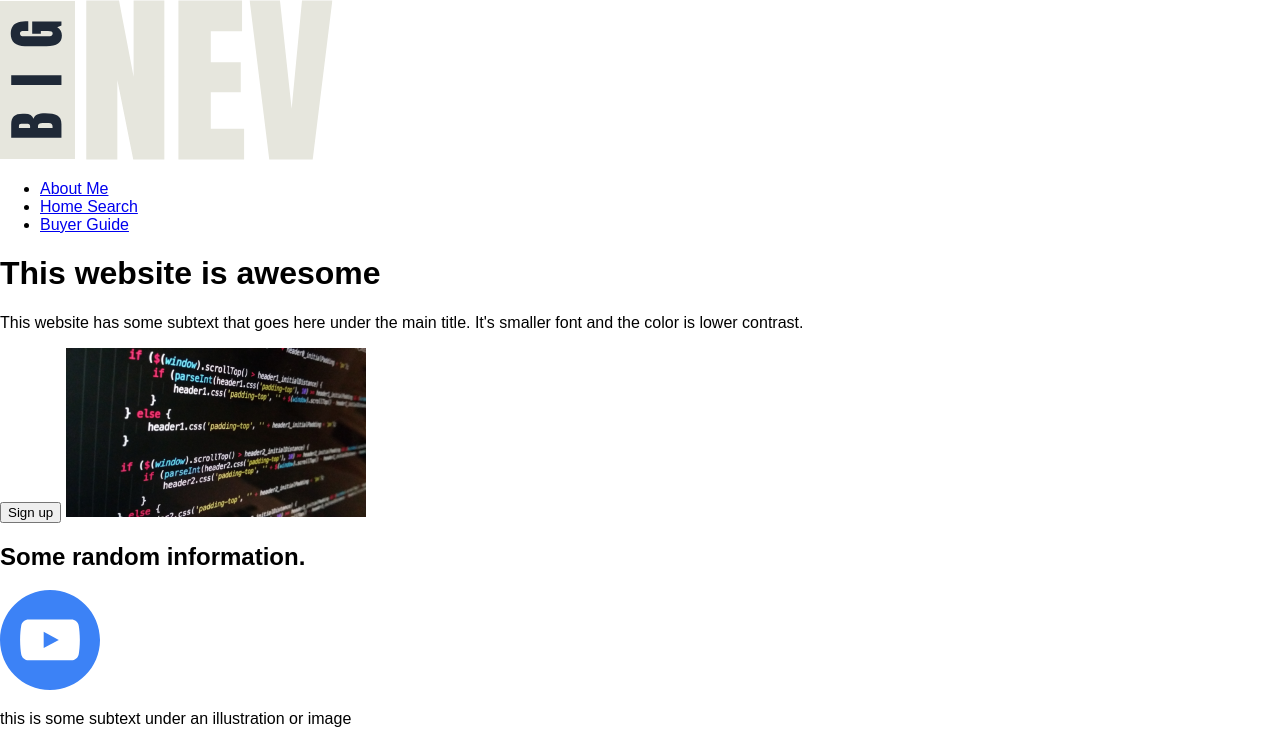
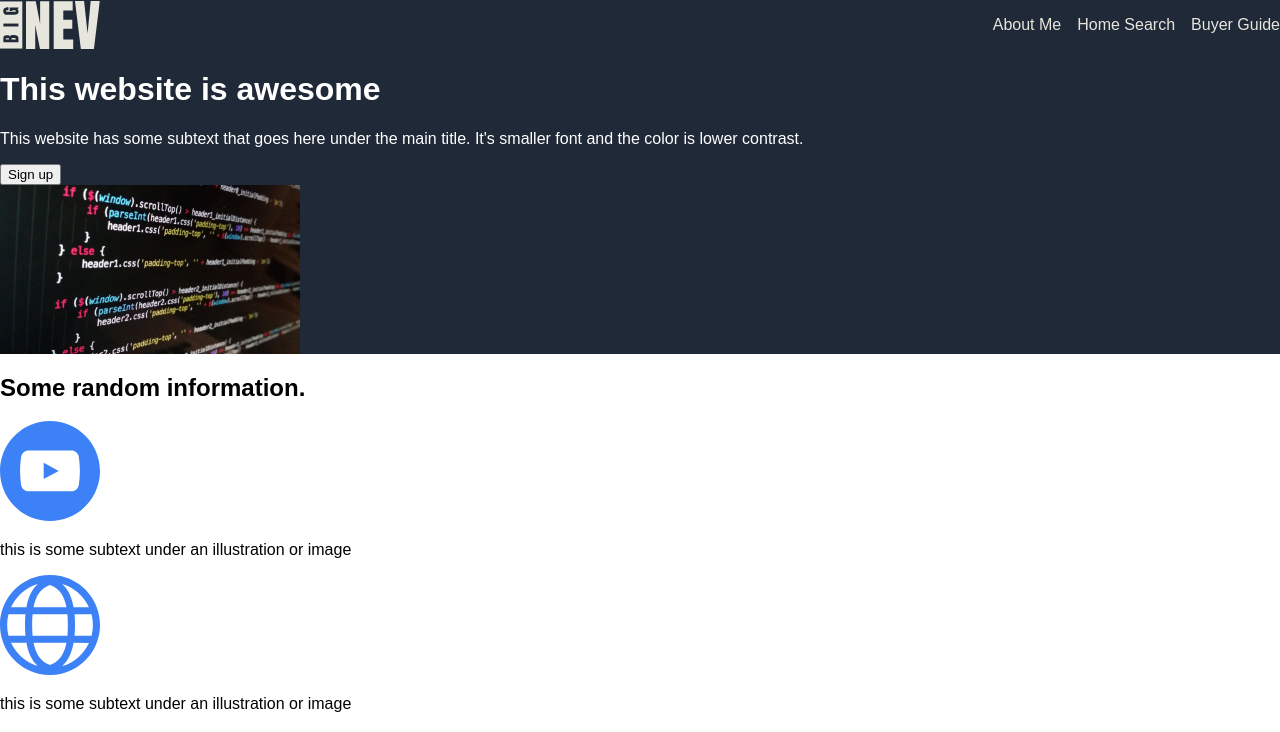
Before and after one commit to NoShues/website-project, a plain HTML site: page index.html in a window 1280 px wide. Shown: the top 732 px of the page. Drawn offline with Linux system fonts and the light colour scheme.

Commit message:
Fix header html and add header CSS styling
I needed to add a div with a class of .header-hero
to group both the hero text and button properly in
the .header-content.

```diff
--- a/index.html
+++ b/index.html
@@ -17,9 +17,11 @@
             </ul>
         </div>
         <div class="header-content">
-            <p><h1>This website is awesome</h1></p>
-            <p>This website has some subtext that goes here under the main title.  It's smaller font and the color is lower contrast.</p>
-            <button>Sign up</button>
+            <div class="header-hero">
+                <p><h1>This website is awesome</h1></p>
+                <p>This website has some subtext that goes here under the main title.  It's smaller font and the color is lower contrast.</p>
+                <button>Sign up</button>
+            </div>
             <img class="header-image" src="./images/header_image.jpg" alt="picture of random code" width="300px">
         </div>
     </div>
--- a/styles.css
+++ b/styles.css
@@ -8,31 +8,38 @@ body {
 }
 
 a {
-
+    text-decoration: none;
+    color: #e6e6dd;
 }
 
 ul {
-
+    list-style: none;
 }
 
+.logo {
+    width: 100px;
+}
 .header {
-
+    background-color: #1f2937;
+    display: flex;
+    flex-direction: column;
 }
 
 .top-header {
-
-}
-
-.logo {
-
+    display: flex;
+    justify-content: space-between;
 }
 
 .header-links {
-
+    display: flex;
+    margin-right: 0;
+    gap: 16px;
 }
 
 .header-content {
-
+    display: flex;
+    flex-direction: column;
+    color: white;
 }
 
 .header-image {
```
